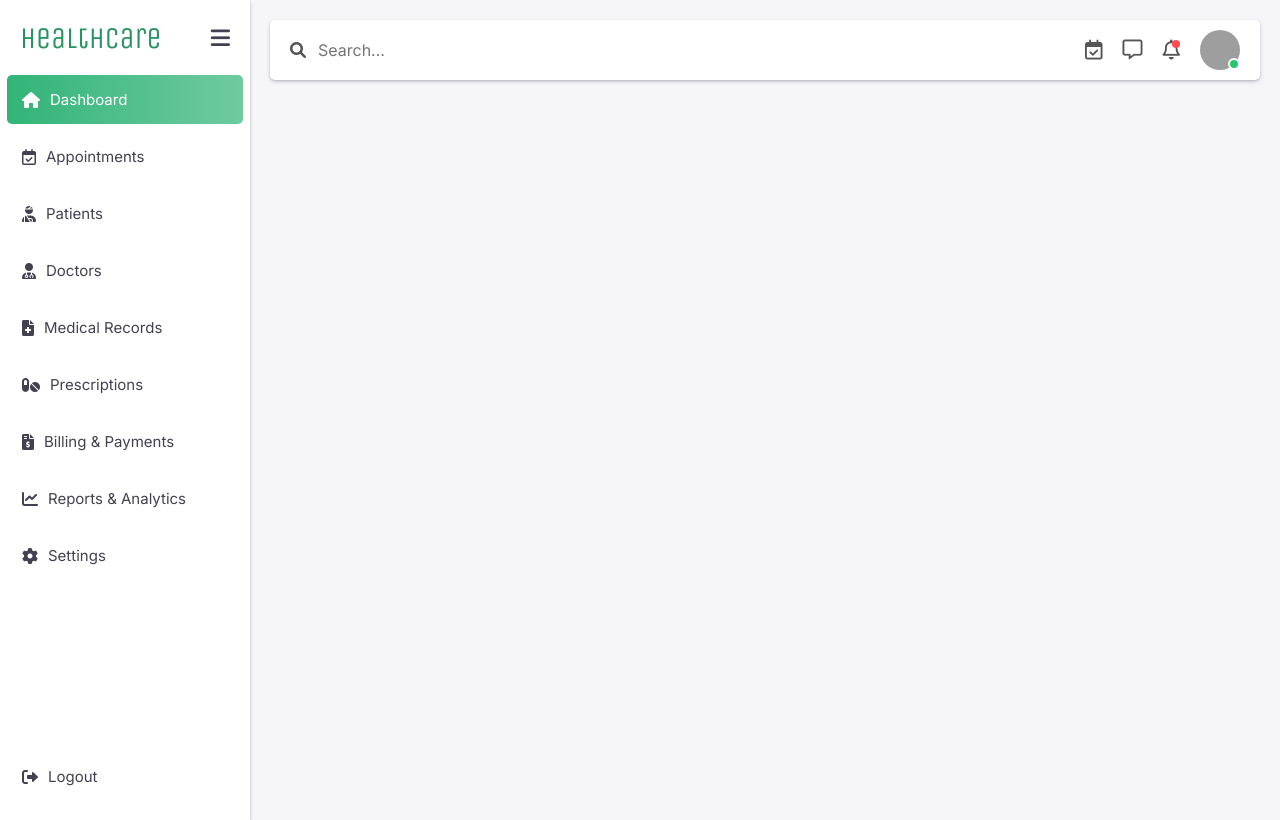
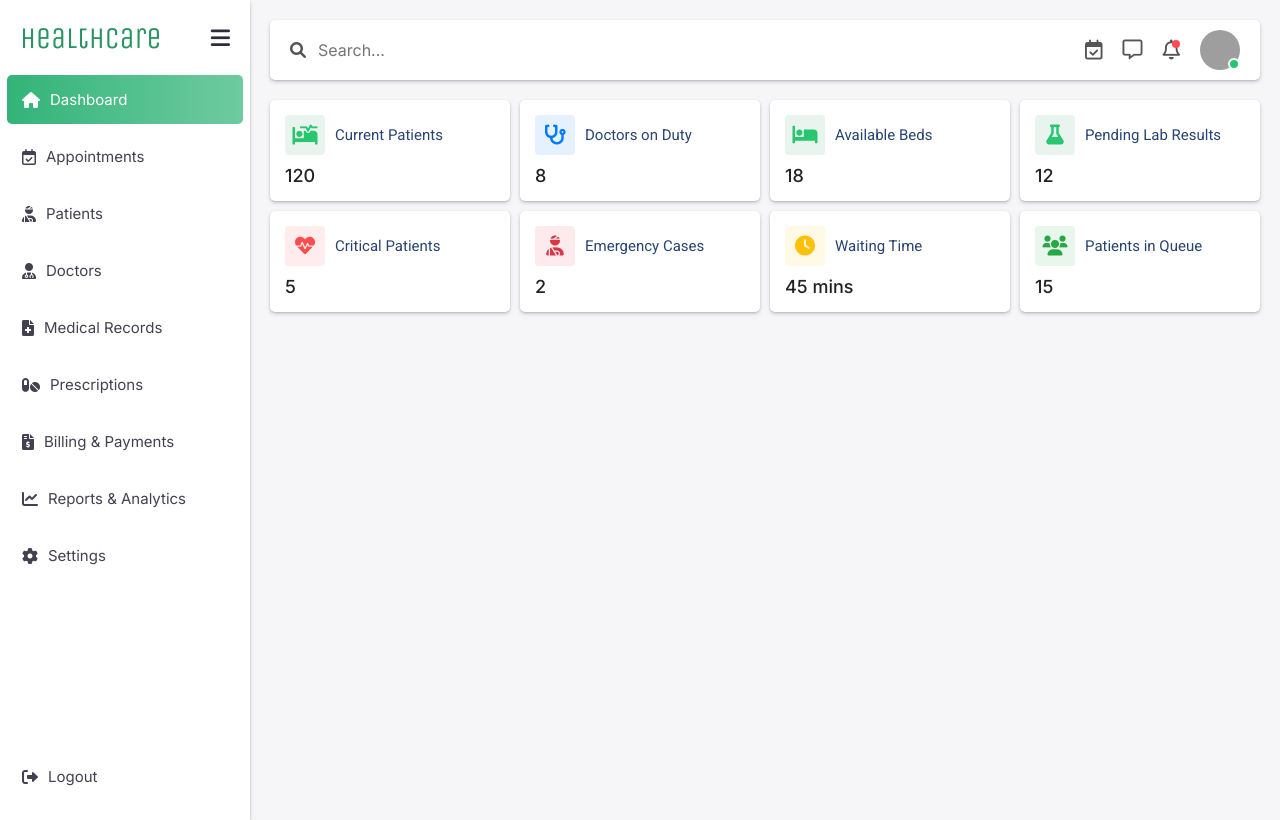
Before and after one commit to joseph-johnson27001/healthcare-dashboard, a Vue app: page / in a window 1280 px wide. Built offline with nearby package versions, Linux system fonts and the light colour scheme; grey boxes are pictures that could not be loaded.

Commit message:
KPI Card update

```diff
--- a/src/App.vue
+++ b/src/App.vue
@@ -3,6 +3,17 @@
     <SideBar />
     <div class="main-content">
       <TopCard />
+      <div class="kpi-section">
+        <KPICard
+          v-for="(kpi, index) in kpis"
+          :key="index"
+          :iconClass="kpi.icon"
+          :kpiName="kpi.name"
+          :value="kpi.value"
+          :iconColor="kpi.iconColor"
+          :iconContainerColor="kpi.iconContainerColor"
+        />
+      </div>
     </div>
   </div>
 </template>
@@ -10,12 +21,71 @@
 <script>
 import SideBar from "./components/Navigation/SideBar.vue";
 import TopCard from "./components/UI/TopCard.vue";
+import KPICard from "./components/UI/KPICard.vue";
 
 export default {
   name: "App",
   components: {
     SideBar,
     TopCard,
+    KPICard,
+  },
+  data() {
+    return {
+      kpis: [
+        {
+          icon: "fas fa-procedures",
+          name: "Current Patients",
+          value: "120",
+        },
+        {
+          icon: "fas fa-stethoscope",
+          name: "Doctors on Duty",
+          value: "8",
+          iconColor: "#007bff",
+          iconContainerColor: "rgba(0, 123, 255, 0.1)",
+        },
+        {
+          icon: "fas fa-bed",
+          name: "Available Beds",
+          value: "18",
+        },
+        {
+          icon: "fas fa-flask",
+          name: "Pending Lab Results",
+          value: "12",
+        },
+
+        {
+          icon: "fas fa-heartbeat",
+          name: "Critical Patients",
+          value: "5",
+          iconColor: "#ff4d4d",
+          iconContainerColor: "rgba(255, 77, 77, 0.1)",
+        },
+        {
+          icon: "fas fa-user-injured",
+          name: "Emergency Cases",
+          value: "2",
+          iconColor: "#dc3545",
+          iconContainerColor: "rgba(220, 53, 69, 0.1)",
+        },
+        {
+          icon: "fas fa-clock",
+          name: "Waiting Time",
+          value: "45 mins",
+          iconColor: "#ffc107",
+          iconContainerColor: "rgba(255, 193, 7, 0.1)",
+        },
+        {
+          icon: "fas fa-users",
+          name: "Patients in Queue",
+          value: "15",
+          iconColor: "#28a745",
+          iconContainerColor: "rgba(40, 167, 69, 0.1)",
+        },
+      ],
+    };
   },
 };
 </script>
@@ -47,4 +117,11 @@ body {
   box-sizing: border-box;
   padding: 20px;
 }
+
+.kpi-section {
+  display: grid;
+  grid-template-columns: repeat(4, 1fr);
+  gap: 10px;
+  margin-top: 20px;
+}
 </style>
--- a/src/components/Navigation/SideBar.vue
+++ b/src/components/Navigation/SideBar.vue
@@ -72,8 +72,7 @@ export default {
 <style scoped>
 .sidebar {
   width: 250px;
-  background-color: rgb(255, 255, 255);
-  color: rgba(47, 43, 61, 0.9);
+  color: rgba(47, 43, 61);
   min-height: 100vh;
   padding-top: 20px;
   position: relative;
@@ -129,6 +128,7 @@ export default {
   align-items: center;
   transition: background-color 0.3s ease;
   white-space: nowrap;
+  color: rgba(47, 43, 61, 0.9);
 }
 
 .sidebar ul li.logout-item {
@@ -157,7 +157,6 @@ export default {
 .sidebar ul li i {
   margin-right: 10px;
   margin-left: 5px;
-  color: rgba(47, 43, 61, 0.9);
   font-size: 16px;
 }
 
--- /dev/null
+++ b/src/components/UI/KPICard.vue
@@ -0,0 +1,93 @@
+<template>
+  <div class="card">
+    <div class="card-header">
+      <div
+        class="icon-container"
+        :style="{ backgroundColor: iconContainerColor }"
+      >
+        <i :class="iconClass" :style="{ color: iconColor }"></i>
+      </div>
+      <span class="kpi-name">{{ kpiName }}</span>
+    </div>
+    <div class="value">{{ value }}</div>
+  </div>
+</template>
+
+<script>
+export default {
+  props: {
+    iconClass: {
+      type: String,
+      required: true,
+    },
+    kpiName: {
+      type: String,
+      required: true,
+    },
+    value: {
+      type: String,
+      required: true,
+    },
+    iconColor: {
+      type: String,
+      default: "#28c76f",
+    },
+    iconContainerColor: {
+      type: String,
+      default: "rgba(39, 148, 97, 0.1)",
+    },
+  },
+};
+</script>
+
+<style scoped>
+.card {
+  background: white;
+  padding: 15px;
+  border-radius: 5px;
+  box-shadow: rgba(50, 50, 93, 0.25) 0px 2px 5px -1px,
+    rgba(0, 0, 0, 0.3) 0px 1px 3px -1px;
+  display: flex;
+  flex-direction: column;
+  justify-content: space-between;
+  cursor: pointer;
+  transition: background-color 0.2s ease;
+}
+
+.card:hover {
+  background-color: #fafafa;
+}
+
+.card-header {
+  font-family: "Roboto";
+  display: flex;
+  align-items: center;
+  margin-bottom: 10px;
+}
+
+.icon-container {
+  display: flex;
+  justify-content: center;
+  align-items: center;
+  width: 40px;
+  height: 40px;
+  border-radius: 4px;
+  margin-right: 10px;
+}
+
+.icon-container i {
+  font-size: 20px;
+}
+
+.kpi-name {
+  font-size: 15px;
+  font-weight: 400;
+  color: #274472;
+}
+
+.value {
+  font-size: 18px;
+  font-weight: 500;
+  color: #222;
+}
+</style>
```
